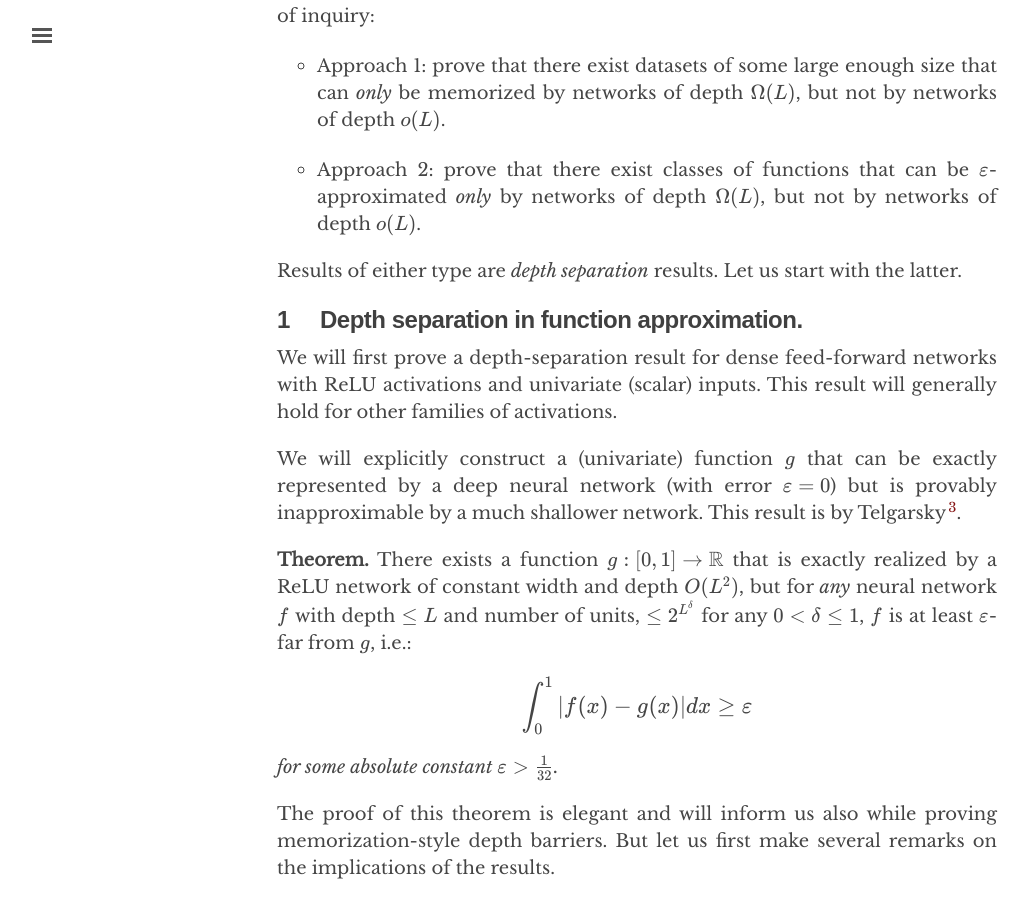
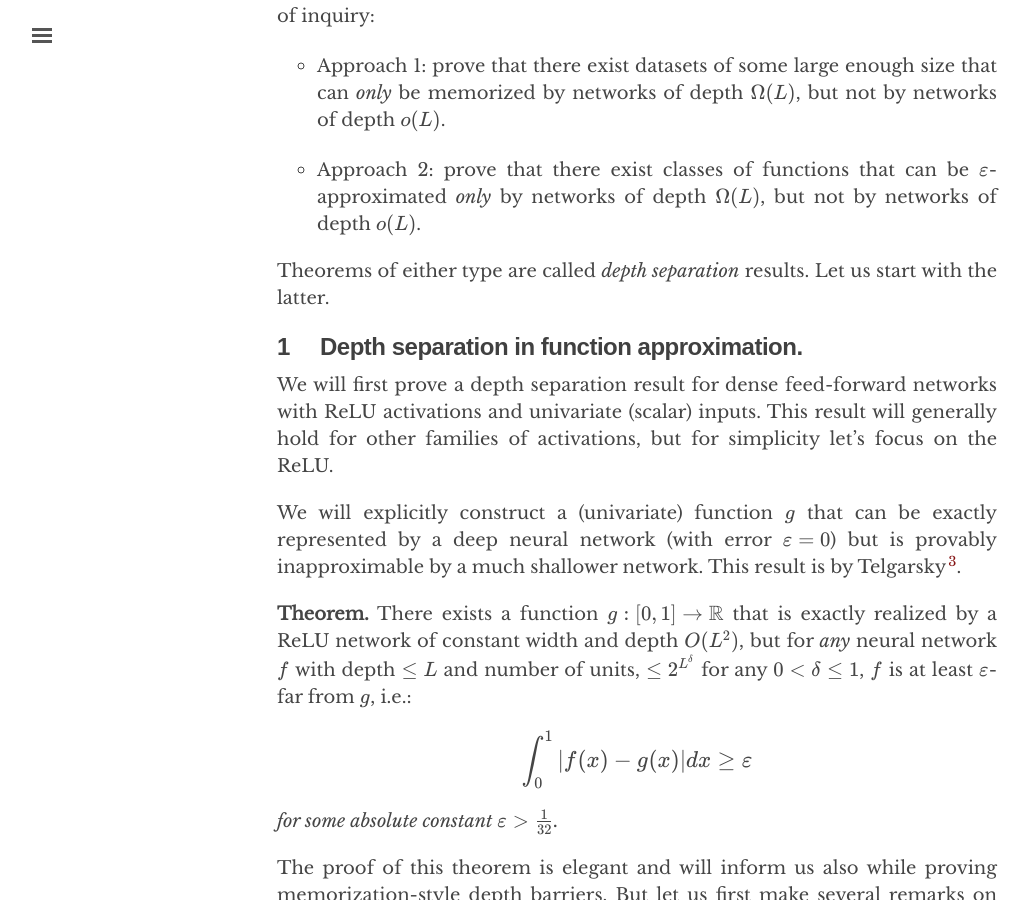
Before and after one commit to chinmayhegde/fodl, a Jekyll site: the page built from _posts/2022-01-16-representation03.md, in a window 1280 px wide and 900 px high, scrolled down 1309 px. Shown: the whole window, without its empty margins (3-1033 px from the left). Built offline with Jekyll 4.4.1, drawn with Linux system fonts in a browser that asks for light colours; nearby versions of some CDN libraries.

Commit message:
Update 2022-01-16-representation03.md

```diff
--- a/_posts/2022-01-16-representation03.md
+++ b/_posts/2022-01-16-representation03.md
@@ -31,12 +31,12 @@ Let us focus on "reasonable-width" networks of depth $L > 2$ (because we already
 
 * Approach 2: prove that there exist classes of functions that can be $\varepsilon$-approximated *only* by networks of depth $\Omega(L)$, but not by networks of depth $o(L)$.
 
-Results of either type are *depth separation* results. Let us start with the latter.
+Theorems of either type are called *depth separation* results. Let us start with the latter.
 
 ## Depth separation in function approximation
 {:.label}
 
-We will first prove a depth-separation result for dense feed-forward networks with ReLU activations and univariate (scalar) inputs. This result will generally hold for other families of activations.
+We will first prove a depth separation result for dense feed-forward networks with ReLU activations and univariate (scalar) inputs. This result will generally hold for other families of activations, but for simplicity let's focus on the ReLU.
 
 We will explicitly construct a (univariate) function $g$ that can be exactly represented by a deep neural network (with error $\varepsilon = 0$) but is provably inapproximable by a much shallower network. This result is by Telgarsky[^telgarsky].
 
```
